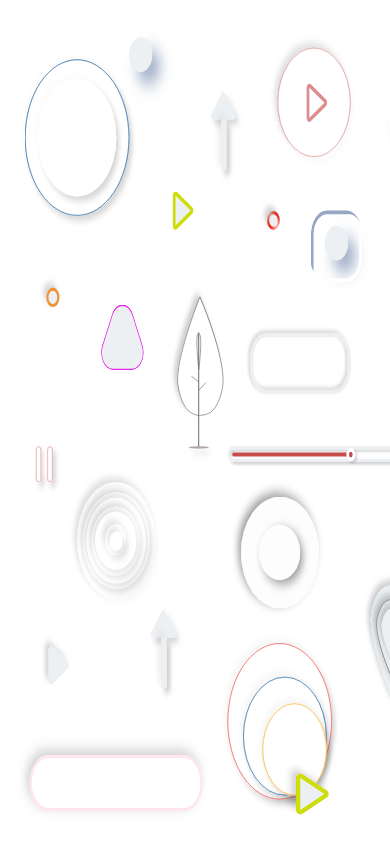
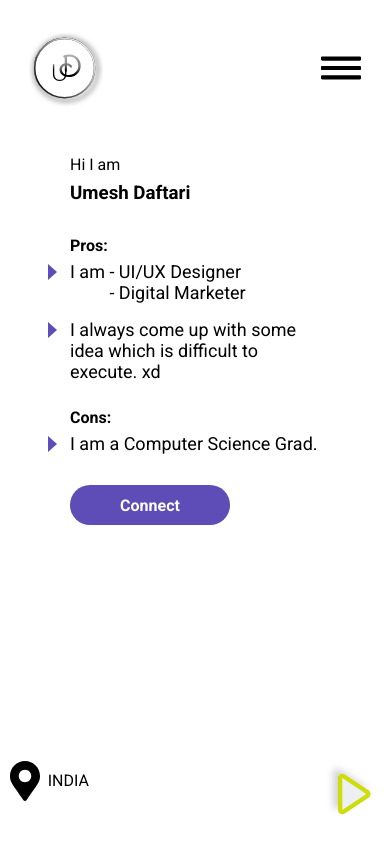
Before and after one commit to ud-canvas/website-v1, an Angular app: page /home in a window 390 px wide. Built offline with nearby package versions, Linux system fonts and the light colour scheme.

Commit message:
made the base home component responsive

```diff
--- a/src/app/components/home/home.component.html
+++ b/src/app/components/home/home.component.html
@@ -50,9 +50,8 @@
       </div>
     </div>
   </div>
+  <app-route-nav-btn nextLink="/about"></app-route-nav-btn>
 </div>
-
-<app-route-nav-btn nextLink="/about"></app-route-nav-btn>
 
 <ng-template #dropDownIcon>
   <svg xmlns="http://www.w3.org/2000/svg" viewBox="0 0 320 512">
@@ -81,3 +80,65 @@
     <path fill="currentColor" d="M549.655 124.083c-6.281-23.65-24.787-42.276-48.284-48.597C458.781 64 288 64 288 64S117.22 64 74.629 75.486c-23.497 6.322-42.003 24.947-48.284 48.597-11.412 42.867-11.412 132.305-11.412 132.305s0 89.438 11.412 132.305c6.281 23.65 24.787 41.5 48.284 47.821C117.22 448 288 448 288 448s170.78 0 213.371-11.486c23.497-6.321 42.003-24.171 48.284-47.821 11.412-42.867 11.412-132.305 11.412-132.305s0-89.438-11.412-132.305zm-317.51 213.508V175.185l142.739 81.205-142.739 81.201z"></path>
   </svg>
 </ng-template>
+
+<div class="layout">
+  <div class="nav">
+    <div class="content">
+      <div class="logo">
+        <img src="assets/logo.svg" alt="Logo Icon">
+      </div>
+      <div class="hamburger">
+        <ng-template [ngIf]="true" [ngIfThen]="hamburger"></ng-template>
+      </div>
+    </div>
+  </div>
+  <div class="introduction">
+    <p>Hi I am</p>
+    <div class="blank-line"></div>
+    <h3>Umesh Daftari</h3>
+    <div class="blank-line" *ngFor="let _ of [0, 0, 0, 0]"></div>
+    <h4>Pros:</h4>
+    <ul class="root-list">
+      <li>
+        <div class="i-am-container">
+          <div class="i-am">I am</div>
+          <div class="titles">
+            <div>&nbsp;- UI/UX Designer</div>
+            <div>&nbsp;- Digital Marketer</div>
+          </div>
+        </div>
+      </li>
+      <li>
+        I always come up with some idea which is difficult to
+        execute. xd
+      </li>
+    </ul>
+    <div class="blank-line" *ngFor="let _ of [0, 0]"></div>
+    <h4>Cons:</h4>
+    <ul class="root-list">
+      <li>
+        I am a Computer Science Grad.
+      </li>
+    </ul>
+  </div>
+  <div class="connect-btn-container">
+    <div class="connect-btn" routerLink="/connect">Connect</div>
+  </div>
+  <div class="footer">
+    <div class="content">
+      <img src="assets/map-marker-alt-solid.svg" alt="pin">
+      <p>INDIA</p>
+    </div>
+  </div>
+  <app-route-nav-btn
+    nextLink="/about"
+    position="absolute"
+    right="0"
+  ></app-route-nav-btn>
+</div>
+
+<ng-template #hamburger>
+  <svg xmlns="http://www.w3.org/2000/svg" viewBox="0 0 448 512" preserveAspectRatio="none">
+    <path fill="currentColor" d="M16 132h416c8.837 0 16-7.163 16-16V76c0-8.837-7.163-16-16-16H16C7.163 60 0 67.163 0 76v40c0 8.837 7.163 16 16 16zm0 160h416c8.837 0 16-7.163 16-16v-40c0-8.837-7.163-16-16-16H16c-8.837 0-16 7.163-16 16v40c0 8.837 7.163 16 16 16zm0 160h416c8.837 0 16-7.163 16-16v-40c0-8.837-7.163-16-16-16H16c-8.837 0-16 7.163-16 16v40c0 8.837 7.163 16 16 16z"></path>
+  </svg>
+</ng-template>
--- a/src/app/components/home/home.component.scss
+++ b/src/app/components/home/home.component.scss
@@ -3,7 +3,7 @@
 .background {
   width: 100%;
   height: 100%;
-  min-width: 1000px;
+  //min-width: 1000px;
   min-height: 600px;
   max-height: 900px;
   position: relative;
@@ -13,6 +13,8 @@
   width: 100%;
   height: 100%;
   position: absolute;
+
+  z-index: 0;
 }
 
 .body {
@@ -100,13 +102,17 @@ nav {
 .info-card {
   width: 390px;
   height: 250px;
+
   position: absolute;
   right: 10vw;
   top: 32vh;
 
+  background-color: white;
+
   cursor: pointer;
   overflow: hidden;
   outline: none;
+  z-index: 1;
 
   $animation-duration: 600ms;
   transition: all $animation-duration ease-in-out;
@@ -316,3 +322,157 @@ nav {
     }
   }
 }
+
+.layout {
+  display: none;
+
+  height: 100%;
+  width: 100%;
+  position: relative;
+
+  .nav {
+    height: 16%;
+    position: relative;
+
+    display: flex;
+    align-items: center;
+    justify-content: center;
+
+    .content {
+      width: 85%;
+      height: 50%;
+      margin: auto;
+
+      display: flex;
+      align-items: center;
+      justify-content: space-between;
+
+      .logo {
+        width: 70px;
+        height: 70px;
+        position: relative;
+
+        border-radius: 50%;
+
+        img {
+          width: 105%;
+        }
+      }
+
+      .hamburger {
+        width: 40px;
+        height: 30px;
+        position: relative;
+
+        color: black;
+        cursor: pointer;
+        transition: transform 200ms ease-in-out;
+
+        &:hover {
+          transform: scale(1.05);
+        }
+
+        svg {
+          width: 100%;
+          height: 100%;
+        }
+      }
+    }
+  }
+
+  .introduction {
+    width: 250px;
+    height: 300px;
+    margin: 20px auto 0;
+
+    .root-list {
+      transform: translateY(-10px);
+
+      li {
+        font-size: 18px;
+      }
+
+      li:before {
+        content: "";
+        border-color: transparent #5F4CB7;
+        border-style: solid;
+        border-width: 0.45em 0 0.45em 0.55em;
+        display: block;
+        height: 0;
+        width: 0;
+        left: -1.2em;
+        top: 1.05em;
+        position: relative;
+      }
+
+      .i-am-container {
+        display: flex;
+      }
+    }
+  }
+
+  .connect-btn-container {
+    width: 250px;
+    margin: 30px auto 0;
+
+    .connect-btn {
+      width: 160px;
+      height: 40px;
+
+      border-radius: 20px;
+
+      display: flex;
+      align-items: center;
+      justify-content: center;
+
+      font-weight: bold;
+      color: white;
+      background-color: #5E4CB7;
+
+      cursor: pointer;
+      transition: transform 200ms ease-in-out;
+
+      &:hover {
+        transform: scale(1.05);
+      }
+    }
+  }
+
+  .footer {
+    height: 15%;
+    width: 100%;
+    position: fixed;
+    bottom: 0;
+
+    display: flex;
+    align-items: center;
+    justify-content: center;
+
+    .content {
+      width: 95%;
+
+      display: flex;
+      align-items: center;
+      justify-content: start;
+
+      img {
+        width: 30px;
+        margin-right: 8px;
+      }
+    }
+  }
+}
+
+.blank-line {
+  height: 8px;
+}
+
+@media screen and (max-width: 750px) {
+  .background {
+    display: none;
+  }
+
+  .layout {
+    display: block;
+  }
+}
--- a/src/app/components/route-nav-btn/route-nav-btn.component.scss
+++ b/src/app/components/route-nav-btn/route-nav-btn.component.scss
@@ -2,11 +2,8 @@
   width: 100px;
   height: 80px;
 
-  //position: fixed;
-  //bottom: 10px;
-  //right: 10px;
-
   display: flex;
+  justify-content: flex-end;
 
   z-index: 5;
 
```
Also changed, not shown: src/assets/logo.svg (added), src/assets/map-marker-alt-solid.svg (added).
